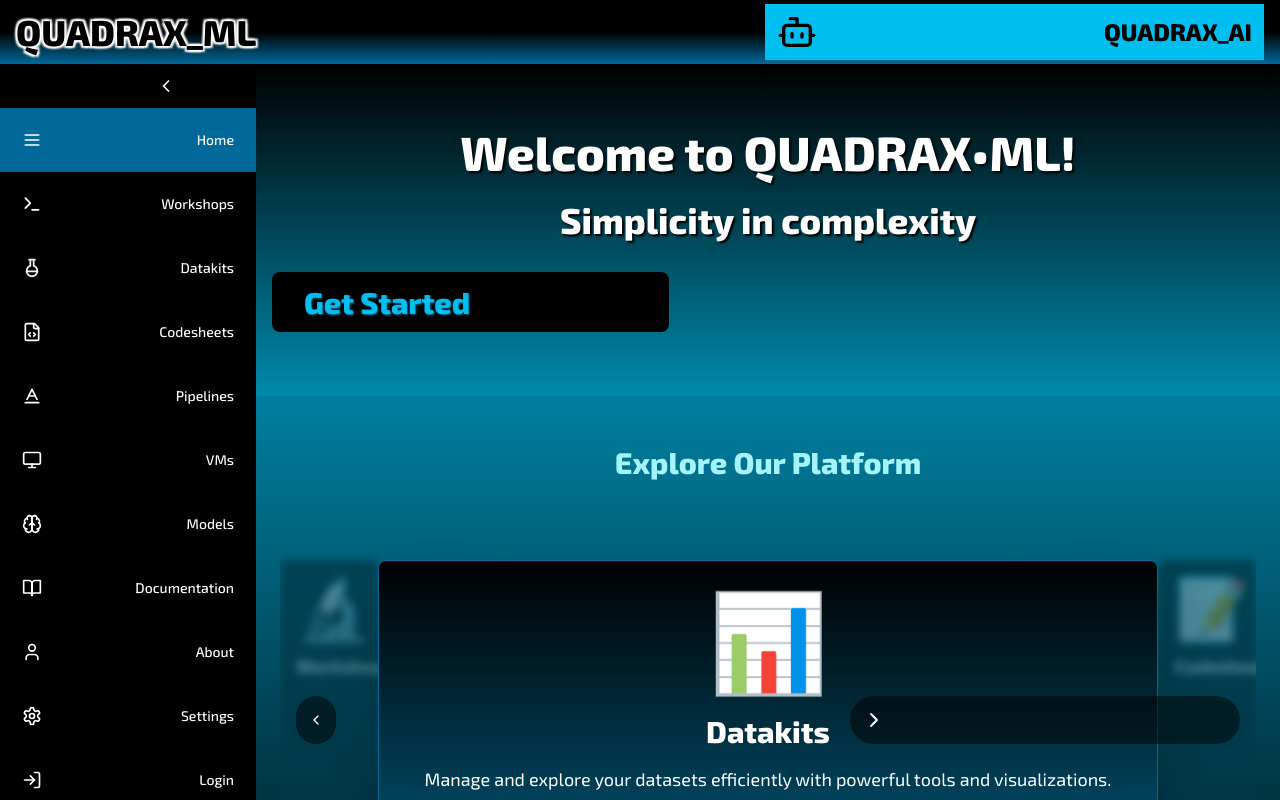
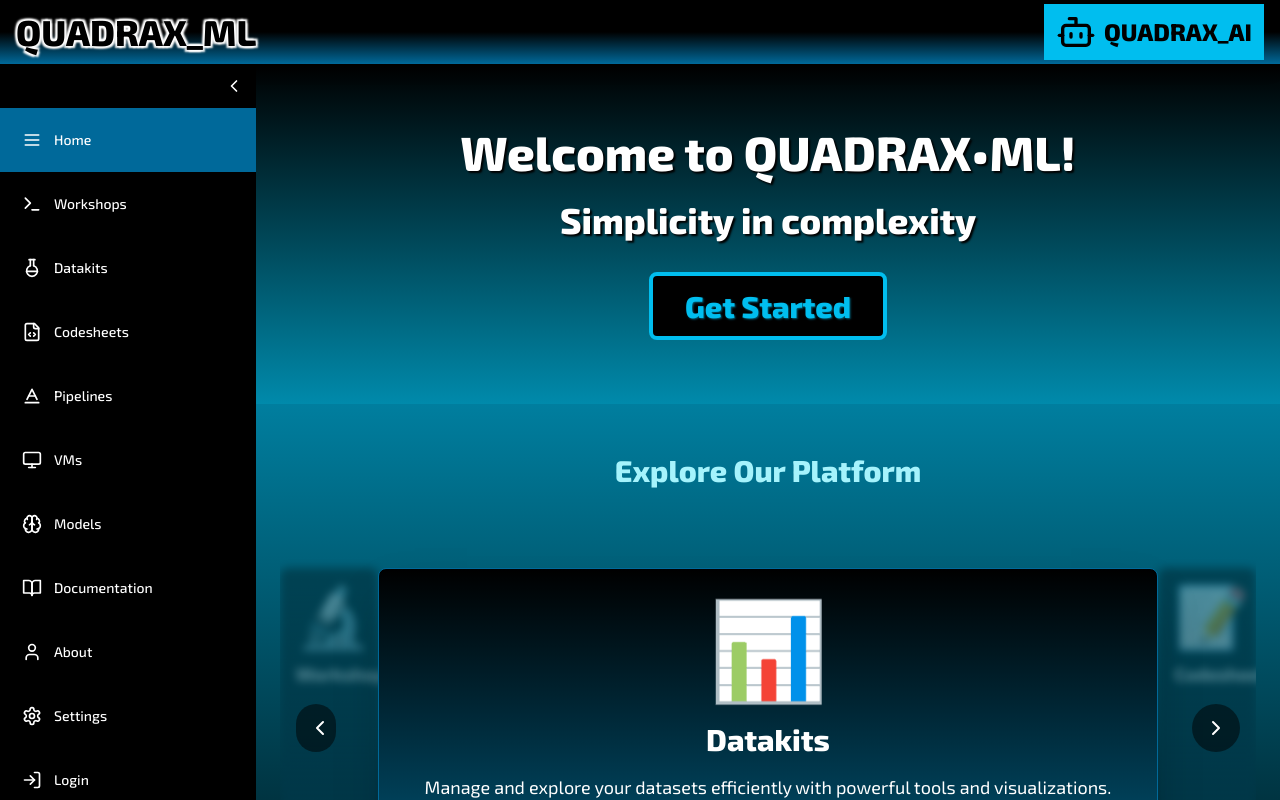
Before and after one commit to S2much/Quadrax.VD, a React (Vite) app: page / in a window 1280 px wide. Built offline with nearby package versions, Linux system fonts and the light colour scheme.

Commit message:
Component overall update

```diff
--- a/src/styles.css
+++ b/src/styles.css
@@ -31,30 +31,10 @@ h1 {
 nav {
     height: 90vh;
     background: #000;
-    display: flex;
-    flex-direction: column;
-    justify-content: space-between;
+    display: inline-block;
     position: relative;
     left: 0;
     width: 20vw;
-
-}
-button {
-    border: none;
-    color: #fff;
-    font-size: 1.2rem;
-    background: transparent;
-    width: 40%;
-    display: flex;
-    justify-content: space-between;
-    text-align: left;
-    align-items: center;
-}
-#AI {
-    width: 20%;
-    font-size: 2.1rem;
-    color: #00beef;
-    font-weight: 700;
 }
 hr {
     border: none;
@@ -138,12 +118,6 @@ main {
     color: #0cf;
     font-size: 2.5rem;
 }
-#card-grid {
-    display: grid;
-    grid-template-columns: repeat(auto-fit, minmax(200px, 1fr));
-    gap: 30px;
-    margin: 20px;
-}
 #card {
     background: linear-gradient(#000, #000, #004667);
     color: #fff;
```
